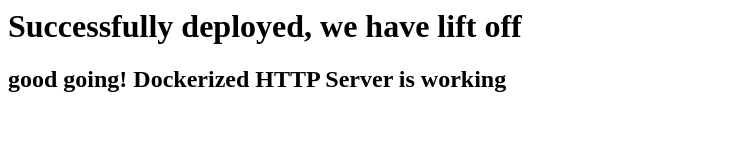
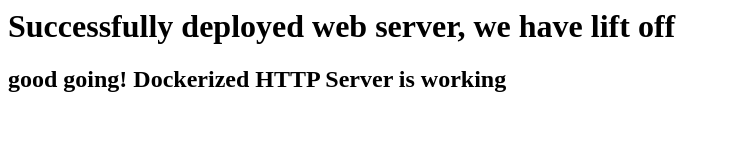
Before and after one commit to bmatos/Web_sever, a plain HTML site: page index.html in a window 1280 px wide. Shown: the whole page, without its empty margins (0-731 px from the left). Drawn offline with Linux system fonts and the light colour scheme.

Commit message:
changing yml

```diff
--- a/index.html
+++ b/index.html
@@ -3,7 +3,7 @@
         <title>Docker Image creation for server written in Python!</title>
         </head>
         <body>
-            <h1>Successfully deployed, we have lift off</h1>
+            <h1>Successfully deployed web server, we have lift off</h1>
             <h2>good going! Dockerized HTTP Server is working</h2>
         </body>
 <html>
```
